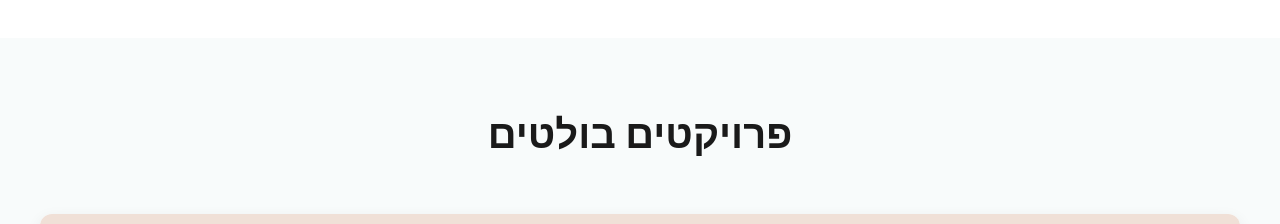
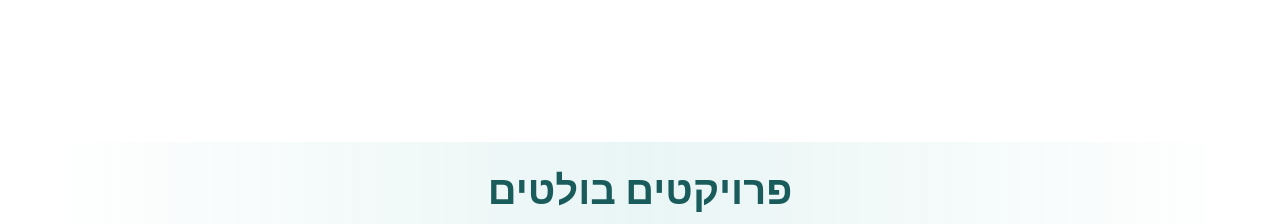
Before and after one commit to AdeemDabour/advoxwebs-portfolio, a website: page index.html in a window 1280 px wide. Shown: the part 1286-1510 px from the top of the page. Drawn offline with Linux system fonts and the light colour scheme.

Commit message:
updated section titles

```diff
--- a/index.html
+++ b/index.html
@@ -95,13 +95,13 @@
           <div class="service-content">
             <h4>מה כלול בשירות?</h4>
             <ul class="highlights-list">
+            <li>בניית אתר מאפס לפי דרישת הלקוח!</li>
               <li>עיצוב מודרני ומקצועי</li>
               <li>התאמה מלאה לכל הגדלים (Responsive)</li>
               <li>ביצועים מהירים (Fast Loading)</li>
-              <li>SEO Optimized - קל להופיע בגוגל</li>
+              <li>SEO Optimized - קל להופיע בגוגל במקרה הצורך</li>
               <li>אחסון בענן מהימן ובטוח</li>
               <li>Support טכני בחודשים הראשונים</li>
-              <li>עדכונים ותחזוקה בחינם לשנה</li>
             </ul>
             <h4>למי זה מתאים?</h4>
             <p>
@@ -473,8 +473,7 @@
       class="cta-section"
       style="background: rgb(180, 180, 180)"
     >
-      <h2>מוכן להביא את העסק שלך לשלב הבא?</h2>
-      <p>בואו נבנה משהו מדהים ביחד</p>
+      <h2>צרו קשר ובואו נבנה משהו מדהים ביחד</h2>
       <div class="cta-buttons-row">
         <a
           href="https://www.instagram.com/adeem_daboor_advox?igsh=MTNtZWk5amxsYXRmNQ%3D%3D&utm_source=qr"
--- a/styles.css
+++ b/styles.css
@@ -264,7 +264,24 @@
   font-size: 2.5rem;
   text-align: center;
   margin-bottom: 3rem;
-  color: var(--text-dark);
+  color: #1a5c5c;
+  font-weight: 700;
+  position: relative;
+  padding: 1rem 0 1.5rem 0;
+  background: linear-gradient(90deg, transparent 0%, rgba(45, 155, 155, 0.1) 50%, transparent 100%);
+  border-radius: 8px;
+}
+
+.section-title::after {
+  content: '';
+  position: absolute;
+  bottom: 0;
+  left: 50%;
+  transform: translateX(-50%);
+  width: 80px;
+  height: 4px;
+  background: linear-gradient(90deg, #0a3d3d 0%, #2d9b9b 100%);
+  border-radius: 2px;
 }
 
 .services-grid {
@@ -346,7 +363,6 @@
 /* Portfolio Section */
 .portfolio {
   padding: 4rem 2rem;
-  background: var(--light-bg);
 }
 
 .portfolio-content {
@@ -623,10 +639,6 @@
   .nav-links {
     gap: 1rem;
     font-size: 0.9rem;
-  }
-
-  .section-title {
-    font-size: 2rem;
   }
 
   .modal-content {
```
